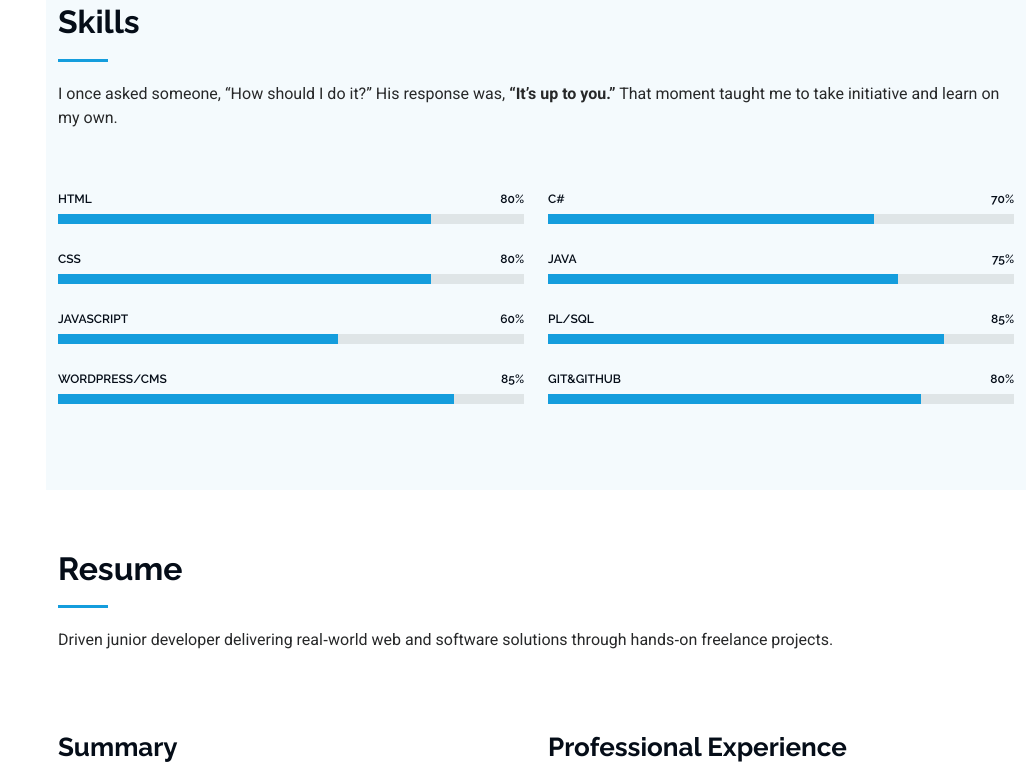
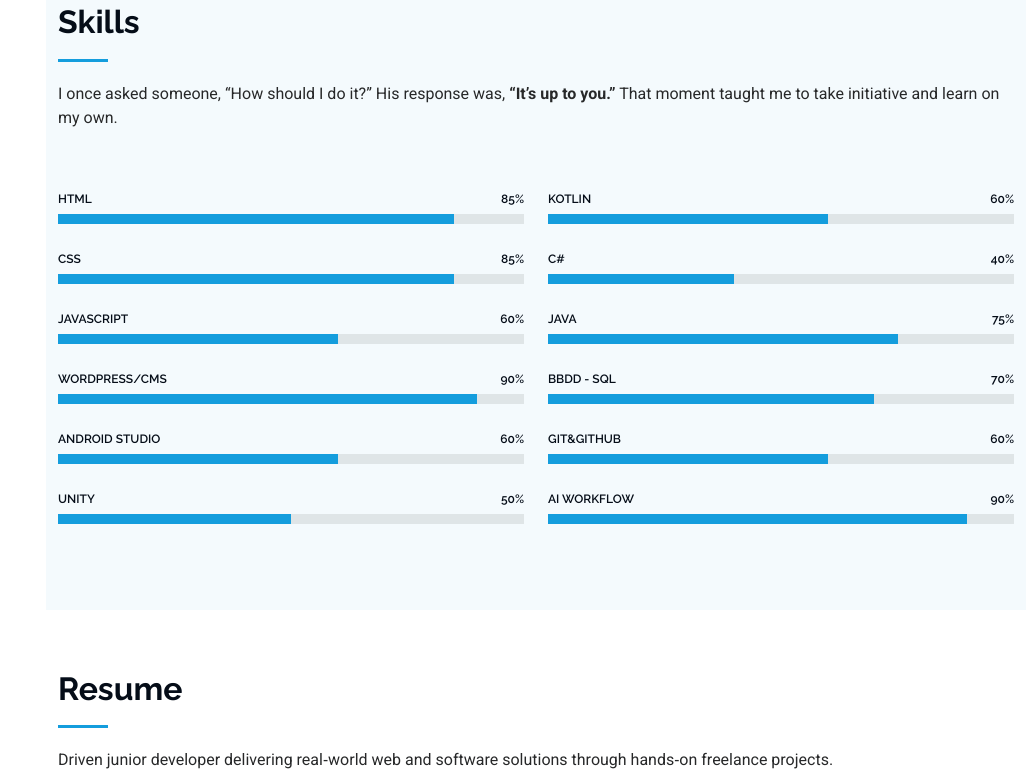
Before and after one commit to RVA-Projects/portfolio, a plain HTML site: page index.html in a window 1280 px wide. Shown: the part 1640-2418 px from the top of the page, without its empty margins (254-1280 px from the left). Drawn offline with nearby package versions, Linux system fonts and the light colour scheme.

```diff
--- a/index.html
+++ b/index.html
@@ -53,6 +53,11 @@
   <a href="https://www.linkedin.com/in/rva-developer/" class="linkedin" target="_blank"><i class="bi bi-linkedin"></i></a>
 </div>
 
+<!--Lenguage change-->
+<div class="lang-switch text-center mt-3">
+  <a href="index.html">EN</a> | <a href="index_es.html">ESP</a>
+</div>
+
     <nav id="navmenu" class="navmenu">
       <ul>
         <li><a href="#hero" class="active"><i class="bi bi-house navicon"></i>Home</a></li>
@@ -95,7 +100,7 @@
         <div class="row gy-4 justify-content-center">
           <div class="col-lg-4">
             <img id="needles" src="assets/img/myself.jpg" class="img-fluid" alt="Profile photo">
-            <p><em>Saint Agatha's Needles" - Benicassim, 2022</em></p>
+            <p><em>"Saint Agatha's Needles" - Benicassim, 2022</em></p>
           </div>
           <div class="col-lg-8 content">
             <h2>Software &amp; Web Developer</h2>
@@ -135,7 +140,7 @@
 
     <!--Stats Section-->
 
-    <!-- Skills Section -->
+   <!-- Skills Section -->
     <section id="skills" class="skills section light-background">
 
       <!-- Section Title -->
@@ -151,16 +156,16 @@
           <div class="col-lg-6">
 
             <div class="progress">
-              <span class="skill"><span>HTML</span> <i class="val">80%</i></span>
+              <span class="skill"><span>HTML</span> <i class="val">85%</i></span>
               <div class="progress-bar-wrap">
-                <div class="progress-bar" role="progressbar" aria-valuenow="80" aria-valuemin="0" aria-valuemax="100"></div>
+                <div class="progress-bar" role="progressbar" aria-valuenow="85" aria-valuemin="0" aria-valuemax="100"></div>
               </div>
             </div><!-- End Skills Item -->
 
             <div class="progress">
-              <span class="skill"><span>CSS</span> <i class="val">80%</i></span>
+              <span class="skill"><span>CSS</span> <i class="val">85%</i></span>
               <div class="progress-bar-wrap">
-                <div class="progress-bar" role="progressbar" aria-valuenow="80" aria-valuemin="0" aria-valuemax="100"></div>
+                <div class="progress-bar" role="progressbar" aria-valuenow="85" aria-valuemin="0" aria-valuemax="100"></div>
               </div>
             </div><!-- End Skills Item -->
 
@@ -171,12 +176,27 @@
               </div>
             </div><!-- End Skills Item -->
 
-                <div class="progress">
-              <span class="skill"><span>WordPress/CMS</span> <i class="val">85%</i></span>
+            <div class="progress">
+              <span class="skill"><span>WordPress/CMS</span> <i class="val">90%</i></span>
               <div class="progress-bar-wrap">
-                <div class="progress-bar" role="progressbar" aria-valuenow="85" aria-valuemin="0" aria-valuemax="100"></div>
+                <div class="progress-bar" role="progressbar" aria-valuenow="90" aria-valuemin="0" aria-valuemax="100"></div>
               </div>
             </div><!-- End Skills Item -->
+
+            <div class="progress">
+              <span class="skill"><span>Android Studio</span> <i class="val">60%</i></span>
+              <div class="progress-bar-wrap">
+                <div class="progress-bar" role="progressbar" aria-valuenow="60" aria-valuemin="0" aria-valuemax="100"></div>
+              </div>
+            </div><!-- End Skills Item -->
+
+            <div class="progress">
+              <span class="skill"><span>Unity</span> <i class="val">50%</i></span>
+              <div class="progress-bar-wrap">
+                <div class="progress-bar" role="progressbar" aria-valuenow="50" aria-valuemin="0" aria-valuemax="100"></div>
+              </div>
+            </div><!-- End Skills Item -->
+
 
           </div>
 
@@ -185,9 +205,15 @@
 
 
             <div class="progress">
-              <span class="skill"><span>C#</span> <i class="val">70%</i></span>
+              <span class="skill"><span>Kotlin</span> <i class="val">60%</i></span>
               <div class="progress-bar-wrap">
-                <div class="progress-bar" role="progressbar" aria-valuenow="70" aria-valuemin="0" aria-valuemax="100"></div>
+                <div class="progress-bar" role="progressbar" aria-valuenow="60" aria-valuemin="0" aria-valuemax="100"></div>
+              </div>
+            </div><!-- End Skills Item -->
+            <div class="progress">
+              <span class="skill"><span>C#</span> <i class="val">40%</i></span>
+              <div class="progress-bar-wrap">
+                <div class="progress-bar" role="progressbar" aria-valuenow="40" aria-valuemin="0" aria-valuemax="100"></div>
               </div>
             </div><!-- End Skills Item -->
 
@@ -199,17 +225,27 @@
             </div><!-- End Skills Item -->
 
             <div class="progress">
-              <span class="skill"><span>PL/SQL</span> <i class="val">85%</i></span>
+              <span class="skill"><span>BBDD - SQL</span> <i class="val">70%</i></span>
               <div class="progress-bar-wrap">
-                <div class="progress-bar" role="progressbar" aria-valuenow="85" aria-valuemin="0" aria-valuemax="100"></div>
+                <div class="progress-bar" role="progressbar" aria-valuenow="70" aria-valuemin="0" aria-valuemax="100"></div>
               </div>
             </div><!-- End Skills Item -->
+
             <div class="progress">
-              <span class="skill"><span>Git&GitHub</span> <i class="val">80%</i></span>
+              <span class="skill"><span>Git&GitHub</span> <i class="val">60%</i></span>
               <div class="progress-bar-wrap">
-                <div class="progress-bar" role="progressbar" aria-valuenow="80" aria-valuemin="0" aria-valuemax="100"></div>
+                <div class="progress-bar" role="progressbar" aria-valuenow="60" aria-valuemin="0" aria-valuemax="100"></div>
               </div>
             </div><!-- End Skills Item -->
+
+
+            <div class="progress">
+              <span class="skill"><span>AI Workflow</span> <i class="val">90%</i></span>
+              <div class="progress-bar-wrap">
+                <div class="progress-bar" role="progressbar" aria-valuenow="90" aria-valuemin="0" aria-valuemax="100"></div>
+              </div>
+            </div><!-- End Skills Item -->
+
 
           </div>
 
@@ -396,6 +432,7 @@ task‑manager</a> desktop app (C#, SQLite) for personal productivity.</li>
 <section id="services" class="services section">
 
   <!-- Section Title -->
+   <div style="display:none;"><!--div for hiding-->
   <div class="container section-title" data-aos="fade-up">
     <h2>Services</h2>
     <p>Practical, demand‑driven solutions in web and software development—tailored to your needs, delivered remotely.</p>
@@ -460,7 +497,7 @@ task‑manager</a> desktop app (C#, SQLite) for personal productivity.</li>
   </div>
 
 </section><!-- /Services Section -->
-
+</div><!--end of div for hiding-->
 
     <!-- Testimonials Section -->
 
@@ -485,7 +522,7 @@ task‑manager</a> desktop app (C#, SQLite) for personal productivity.</li>
                 <i class="bi bi-geo-alt flex-shrink-0"></i>
                 <div>
                   <h3>Address</h3>
-                  <p>Alicante</p>
+                  <p>Elche</p>
                 </div>
               </div><!-- End Info Item -->
 
@@ -504,8 +541,7 @@ task‑manager</a> desktop app (C#, SQLite) for personal productivity.</li>
                   <p>andrei.v.ronai@gmail.com</p>
                 </div>
               </div><!-- End Info Item -->
-              <iframe src="https://www.google.com/maps/embed?pb=!1m18!1m12!1m3!1d59378.49831594372!2d-0.5137236531911078!3d38.357900897245415!2m3!1f0!2f0!3f0!3m2!1i1024!2i768!4f13.1!3m3!1m2!1s0xd6235da3b9dab4b%3A0x1d7da872ac0b81e3!2sAlicante%20(Alacant)%2C%20Alicante!5e1!3m2!1ses!2ses!4v1751728598948!5m2!1ses!2ses" frameborder="0" style="border:0; width: 100%; height: 270px;" allowfullscreen="" loading="lazy" referrerpolicy="no-referrer-when-downgrade"></iframe>
-
+              <iframe src="https://www.google.com/maps/embed?pb=!1m18!1m12!1m3!1d25060.4740002141!2d-0.7103245953801071!3d38.26652709186329!2m3!1f0!2f0!3f0!3m2!1i1024!2i768!4f13.1!3m3!1m2!1s0xd63b42c4ece57a3%3A0xd9a5de7c6be724dd!2sElche%2C%20Alicante!5e0!3m2!1ses!2ses!4v1766071387739!5m2!1ses!2ses" width="600" height="450" style="border:0;" allowfullscreen="" loading="lazy" referrerpolicy="no-referrer-when-downgrade"></iframe>
             </div>
           </div>
 
```
